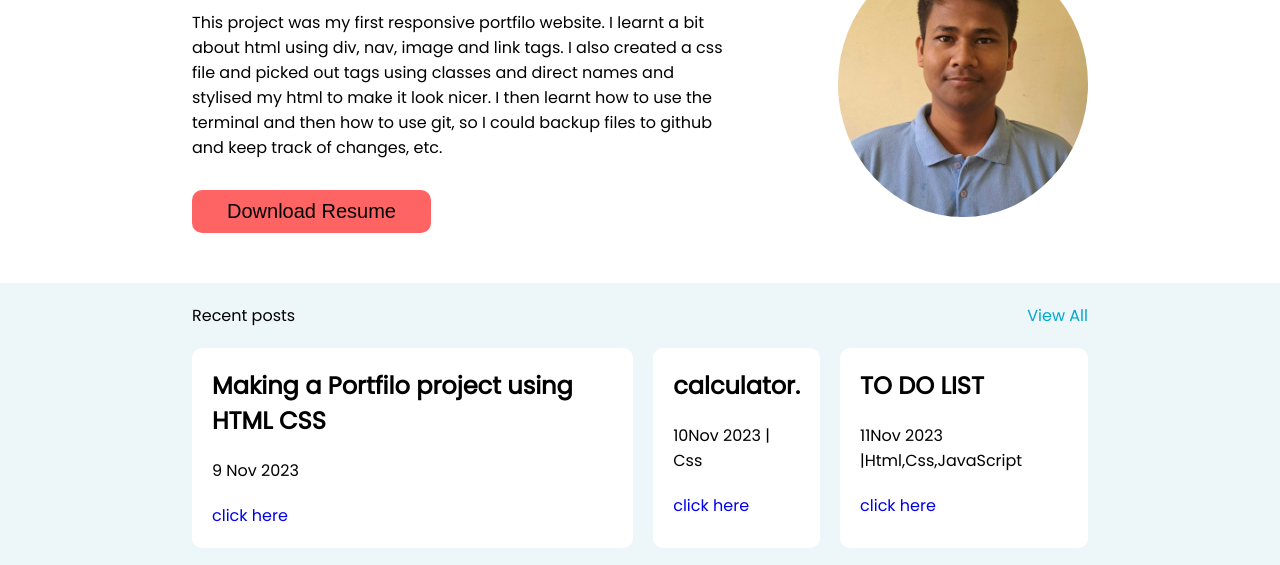
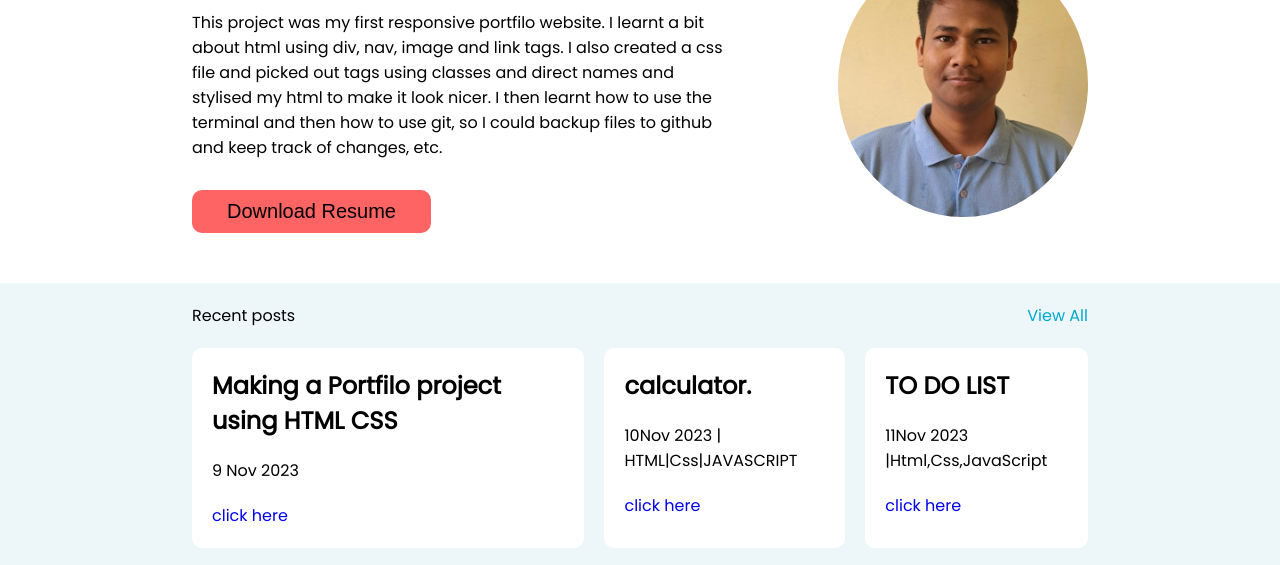
Before and after one commit to parthajchutia/CodeSoft, a plain HTML site: page index.html in a window 1280 px wide. Shown: the part 163-728 px from the top of the page. Drawn offline with Linux system fonts and the light colour scheme.

Commit message:
Update index.html

```diff
--- a/index.html
+++ b/index.html
@@ -64,7 +64,7 @@
           </div>
           <div class="post-item">
             <h1>calculator.</h1>
-            <p>10Nov 2023 | Css</p>
+            <p>10Nov 2023 | HTML|Css|JAVASCRIPT</p>
             <p class="post-article">
               <a href="#">click here</a>
             </p>
```
